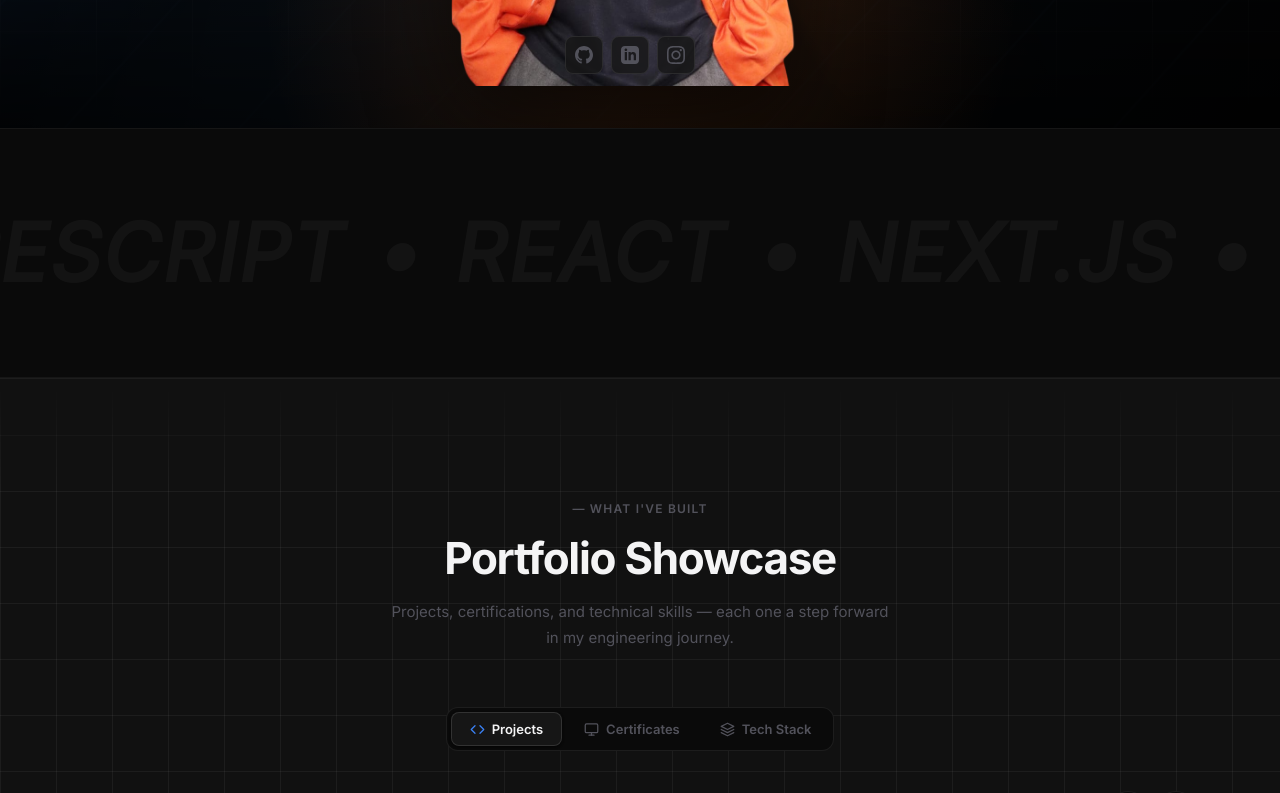
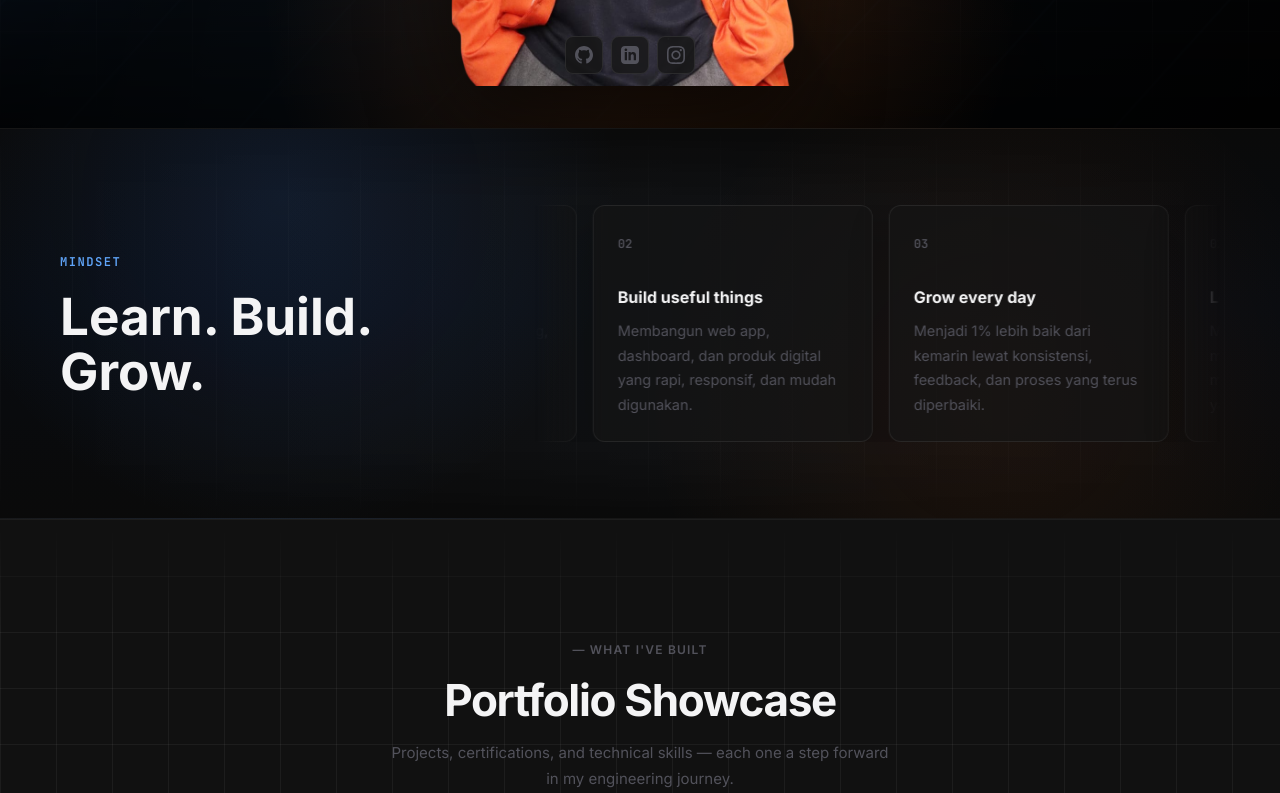
Before and after one commit to wannnn27/myportofolio, a React (Vite) app: page / in a window 1280 px wide. Shown: the part 780-1573 px from the top of the page. Built offline with nearby package versions, Linux system fonts and the light colour scheme.

Commit message:
Add animated growth strip

```diff
--- a/src/components/TechMarquee.css
+++ b/src/components/TechMarquee.css
@@ -1,55 +1,160 @@
-.tech-marquee-wrapper {
-  width: 100%;
+.growth-strip {
+  position: relative;
   overflow: hidden;
-  padding: 60px 0;
-  background: var(--bg-primary);
+  padding: 76px var(--space-6);
+  background:
+    radial-gradient(circle at 22% 18%, rgba(59, 130, 246, 0.12), transparent 32%),
+    radial-gradient(circle at 78% 70%, rgba(249, 115, 22, 0.08), transparent 34%),
+    linear-gradient(180deg, var(--bg-primary), #080b10 46%, var(--bg-primary));
   border-top: 1px solid var(--border-light);
   border-bottom: 1px solid var(--border-light);
 }
 
-.tech-marquee-track {
+.growth-strip::before {
+  content: '';
+  position: absolute;
+  inset: 0;
+  pointer-events: none;
+  background:
+    linear-gradient(90deg, transparent, rgba(255, 255, 255, 0.04), transparent),
+    repeating-linear-gradient(90deg, rgba(255, 255, 255, 0.025) 0 1px, transparent 1px 72px);
+  opacity: 0.7;
+  mask-image: linear-gradient(to bottom, transparent, black 18%, black 82%, transparent);
+}
+
+.growth-strip-inner {
+  position: relative;
+  z-index: 1;
+  width: min(100%, 1160px);
+  margin: 0 auto;
+  display: grid;
+  grid-template-columns: minmax(220px, 0.6fr) 1fr;
+  gap: clamp(32px, 5vw, 72px);
+  align-items: center;
+}
+
+.growth-strip-heading {
+  max-width: 320px;
+}
+
+.growth-eyebrow {
+  display: inline-flex;
+  align-items: center;
+  margin-bottom: var(--space-4);
+  color: var(--accent-hover);
+  font-family: var(--font-mono);
+  font-size: 0.76rem;
+  font-weight: 700;
+  letter-spacing: 0.12em;
+  text-transform: uppercase;
+}
+
+.growth-strip-heading h2 {
+  color: var(--text-primary);
+  font-size: clamp(2rem, 4vw, 3.2rem);
+  line-height: 1.08;
+  letter-spacing: 0;
+}
+
+.growth-marquee {
+  width: 100%;
+  overflow: hidden;
+  mask-image: linear-gradient(to right, transparent, black 10%, black 90%, transparent);
+}
+
+.growth-track {
+  --growth-card-width: 280px;
   display: flex;
   width: max-content;
-  animation: techMarqueeAnim 35s linear infinite;
+  gap: var(--space-4);
+  animation: growthMarquee 24s linear infinite;
 }
 
-.tech-marquee-content {
-  display: flex;
-  align-items: center;
-  gap: 32px;
-  padding-right: 32px;
+.growth-card {
+  width: var(--growth-card-width);
+  flex: 0 0 var(--growth-card-width);
+  min-height: 210px;
+  padding: var(--space-6);
+  background: rgba(22, 22, 22, 0.68);
+  border: 1px solid var(--border);
+  border-radius: var(--radius-lg);
+  box-shadow: 0 18px 40px rgba(0, 0, 0, 0.22);
+  backdrop-filter: blur(14px);
 }
 
-.tech-marquee-content span {
-  font-family: var(--font);
-  font-size: 5rem;
-  font-weight: 900;
-  font-style: italic;
-  color: rgba(255, 255, 255, 0.04);
-  letter-spacing: 0.02em;
-  white-space: nowrap;
-  user-select: none;
+.growth-number {
+  display: inline-flex;
+  margin-bottom: var(--space-8);
+  color: var(--text-muted);
+  font-family: var(--font-mono);
+  font-size: 0.76rem;
+  font-weight: 700;
 }
 
-.tech-marquee-dot {
-  font-size: 2.5rem;
-  color: rgba(255, 255, 255, 0.04);
+.growth-card h3 {
+  margin-bottom: var(--space-3);
+  color: var(--text-primary);
+  font-size: 1rem;
+  line-height: 1.3;
 }
 
-@keyframes techMarqueeAnim {
-  0% { transform: translateX(0); }
-  100% { transform: translateX(-50%); }
+.growth-card p {
+  color: var(--text-muted);
+  font-size: 0.9rem;
+  line-height: 1.7;
 }
 
-@media (max-width: 768px) {
-  .tech-marquee-wrapper { padding: 40px 0; }
-  .tech-marquee-content span { font-size: 3rem; }
-  .tech-marquee-dot { font-size: 1.5rem; }
+@keyframes growthMarquee {
+  from {
+    transform: translateX(0);
+  }
+  to {
+    transform: translateX(calc(-50% - (var(--space-4) / 2)));
+  }
+}
+
+@media (max-width: 900px) {
+  .growth-strip {
+    padding: 64px var(--space-6);
+  }
+
+  .growth-strip-inner {
+    grid-template-columns: 1fr;
+    text-align: center;
+  }
+
+  .growth-strip-heading {
+    max-width: 560px;
+    margin: 0 auto;
+  }
+
+  .growth-marquee {
+    margin: 0 calc(var(--space-6) * -1);
+  }
+
+  .growth-track {
+    --growth-card-width: min(320px, 78vw);
+    animation-duration: 28s;
+  }
+
+  .growth-card {
+    min-height: 190px;
+    text-align: left;
+  }
 }
 
 @media (max-width: 480px) {
-  .tech-marquee-wrapper { padding: 30px 0; }
-  .tech-marquee-content span { font-size: 2.2rem; }
-  .tech-marquee-dot { font-size: 1.2rem; gap: 16px; padding-right: 16px; }
-  .tech-marquee-content { gap: 16px; padding-right: 16px; }
+  .growth-strip {
+    padding: 52px var(--space-4);
+  }
+
+  .growth-card {
+    padding: var(--space-5);
+  }
 }
+
+@media (prefers-reduced-motion: reduce) {
+  .growth-track {
+    animation: none;
+  }
+}
--- a/src/components/TechMarquee.jsx
+++ b/src/components/TechMarquee.jsx
@@ -1,33 +1,51 @@
 import './TechMarquee.css';
 
+const growthItems = [
+  {
+    number: '01',
+    title: 'Learn with purpose',
+    text: 'Mempelajari fondasi engineering, memahami masalah, lalu mengubahnya menjadi solusi yang jelas.',
+  },
+  {
+    number: '02',
+    title: 'Build useful things',
+    text: 'Membangun web app, dashboard, dan produk digital yang rapi, responsif, dan mudah digunakan.',
+  },
+  {
+    number: '03',
+    title: 'Grow every day',
+    text: 'Menjadi 1% lebih baik dari kemarin lewat konsistensi, feedback, dan proses yang terus diperbaiki.',
+  },
+];
+
 const TechMarquee = () => {
+  const marqueeItems = [...growthItems, ...growthItems];
+
   return (
-    <div className="tech-marquee-wrapper" id="tech-stack">
-      <div className="tech-marquee-track">
-        {[0, 1].map((i) => (
-          <div className="tech-marquee-content" key={i} aria-hidden={i === 1}>
-            <span>JAVASCRIPT</span>
-            <span className="tech-marquee-dot">•</span>
-            <span>TYPESCRIPT</span>
-            <span className="tech-marquee-dot">•</span>
-            <span>REACT</span>
-            <span className="tech-marquee-dot">•</span>
-            <span>NEXT.JS</span>
-            <span className="tech-marquee-dot">•</span>
-            <span>NODE.JS</span>
-            <span className="tech-marquee-dot">•</span>
-            <span>POSTGRESQL</span>
-            <span className="tech-marquee-dot">•</span>
-            <span>MYSQL</span>
-            <span className="tech-marquee-dot">•</span>
-            <span>DOCKER</span>
-            <span className="tech-marquee-dot">•</span>
-            <span>GIT</span>
-            <span className="tech-marquee-dot">•</span>
+    <section className="growth-strip" id="tech-stack" aria-label="Learning mindset">
+      <div className="growth-strip-inner">
+        <div className="growth-strip-heading">
+          <span className="growth-eyebrow">Mindset</span>
+          <h2>Learn. Build. Grow.</h2>
+        </div>
+
+        <div className="growth-marquee" aria-label="Growth principles">
+          <div className="growth-track">
+            {marqueeItems.map((item, index) => (
+              <article
+                className="growth-card"
+                key={`${item.number}-${index}`}
+                aria-hidden={index >= growthItems.length}
+              >
+                <span className="growth-number">{item.number}</span>
+                <h3>{item.title}</h3>
+                <p>{item.text}</p>
+              </article>
+            ))}
           </div>
-        ))}
+        </div>
       </div>
-    </div>
+    </section>
   );
 };
 
```
